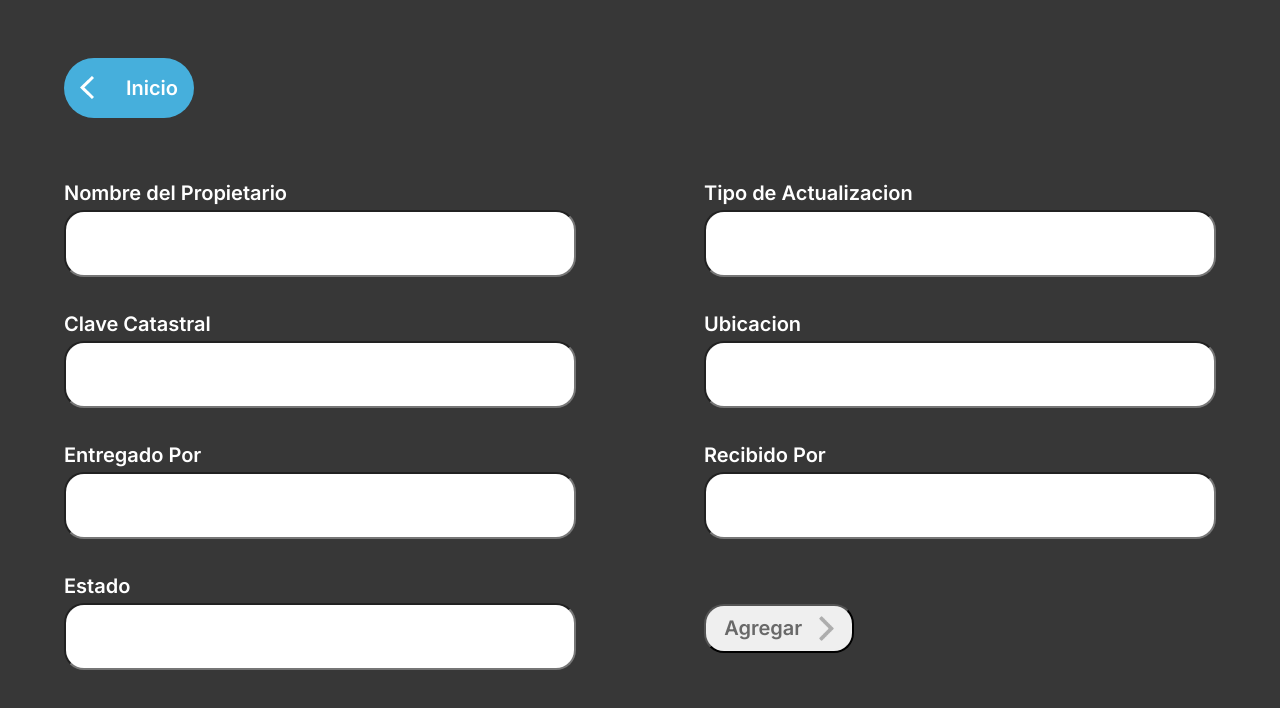
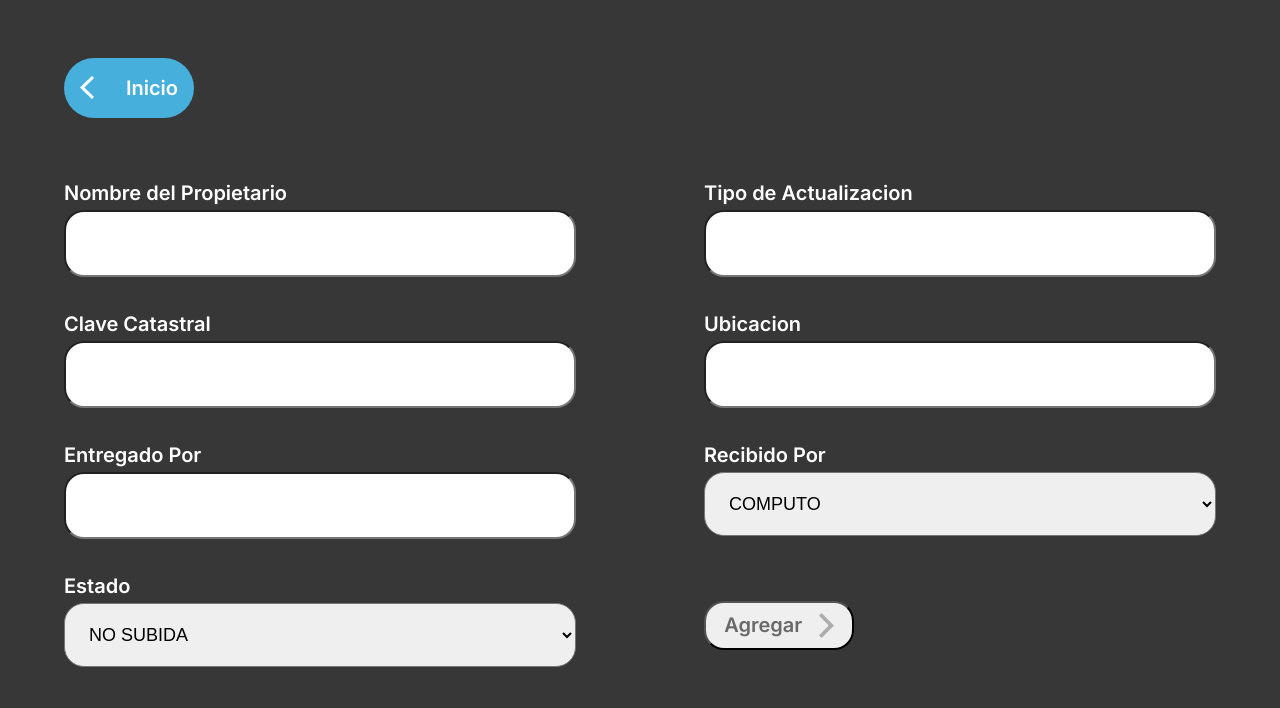
Before and after one commit to EbedMoisesGomez/fichasCatastrales, a website: page views/html/add.html in a window 1280 px wide. Drawn offline with Linux system fonts and the light colour scheme; files whose address does not match are found by name.

Commit message:
Actualizacion de prompts de add.html

```diff
--- a/public/styles/style.css
+++ b/public/styles/style.css
@@ -355,6 +355,13 @@ button > img {
     cursor: pointer;
 }
 
+select {
+    padding: 20px;
+    margin-top: 40px;
+    border-radius: 20px;
+    font-size: 18px;
+}
+
 
 
 
--- a/views/html/add.html
+++ b/views/html/add.html
@@ -21,7 +21,11 @@
                     <label for="entregadoPor">Entregado Por</label>
                     <input type="text" autocomplete="off" id="entregadoPor" name="entregadoPor" required>
                     <label for="estado">Estado</label>
-                    <input type="text" autocomplete="off" id="estado" name="estado" required>
+                    <select id="estado" name="estado" required>
+                        <option value="NO SUBIDA">NO SUBIDA</option>
+                        <option value="SUBIDA">SUBIDA</option>
+                        <option value="INCONSISTENCIA">INCONSISTENCIA</option>
+                    </select>
                 </div>
                 <div class="formAdd_2">
                     <label for="tipoActualizacion">Tipo de Actualizacion</label>
@@ -29,7 +33,9 @@
                     <label for="localidad">Ubicacion</label>
                     <input type="text" autocomplete="off" id="localidad" name="localidad" required>
                     <label for="recibidoPor">Recibido Por</label>
-                    <input type="text" autocomplete="off" id="recibidoPor" name="recibidoPor" required>
+                    <select id="recibidoPor" name="estado" required>
+                        <option value="COMPUTO">COMPUTO</option>
+                    </select>
                     <button type="submit">Agregar<img src="../assets/entrarIcon.png" alt="Icono para Enviar"></button>
                 </div>
             </form>
```
Also changed, not shown: views/html/export.html (+1 -1 lines), 2 other files.
